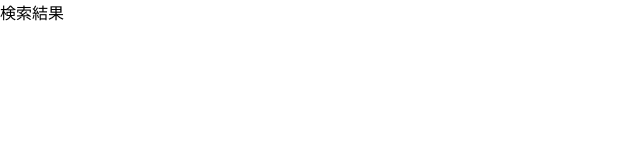
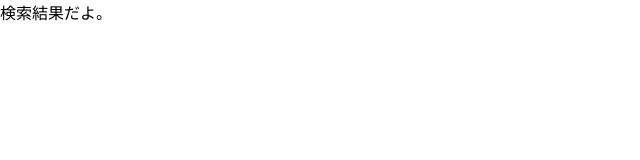
Before and after one commit to rewdaraw/distribution-site, a React (Create React App) app: page /search/1 in a window 1280 px wide. Shown: the top 160 px of the page, without its empty margins (0-640 px from the left). Built offline with nearby package versions, Linux system fonts and the light colour scheme.

Commit message:
3-3-1 create result page component

```diff
--- /dev/null
+++ b/src/pages/resultPage.tsx
@@ -0,0 +1,7 @@
+import React, { FC } from 'react';
+
+const ResultPage: FC = () => {
+  return <div>検索結果だよ。</div>;
+};
+
+export default ResultPage;
--- a/src/pages/topPage.tsx
+++ b/src/pages/topPage.tsx
@@ -1,6 +1,7 @@
 import React, { FC } from 'react';
 import TopHeader from '../components/topPage/topHeader';
 import TopMain from '../components/topPage/topMain';
+import ResultPage from './resultPage';
 import { BrowserRouter as Router, Switch, Route } from 'react-router-dom';
 
 const TopPage: FC = () => {
@@ -12,7 +13,7 @@ const TopPage: FC = () => {
           <TopMain />
         </Route>
         <Route path="/search/:keyword" exact>
-          検索結果
+          <ResultPage />
         </Route>
       </Switch>
     </Router>
```
